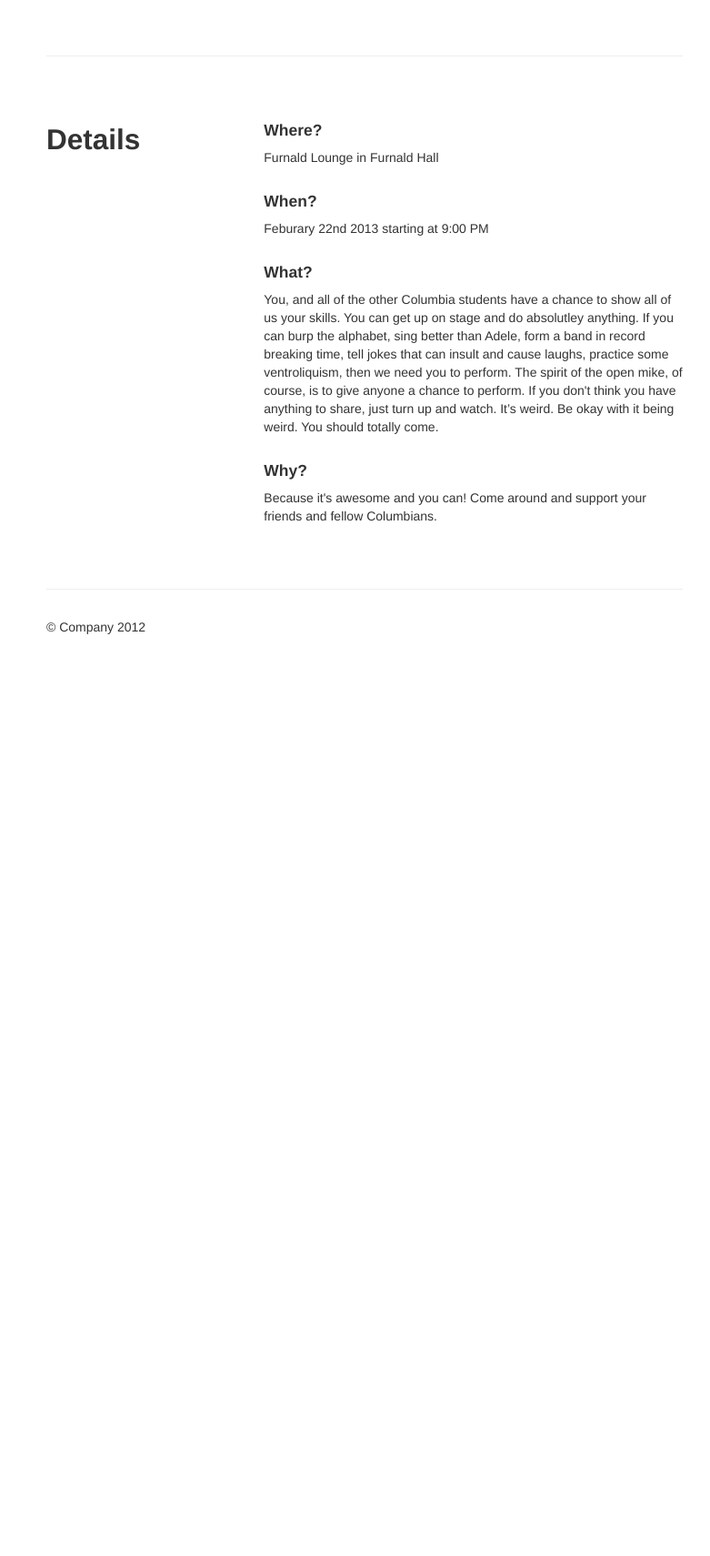
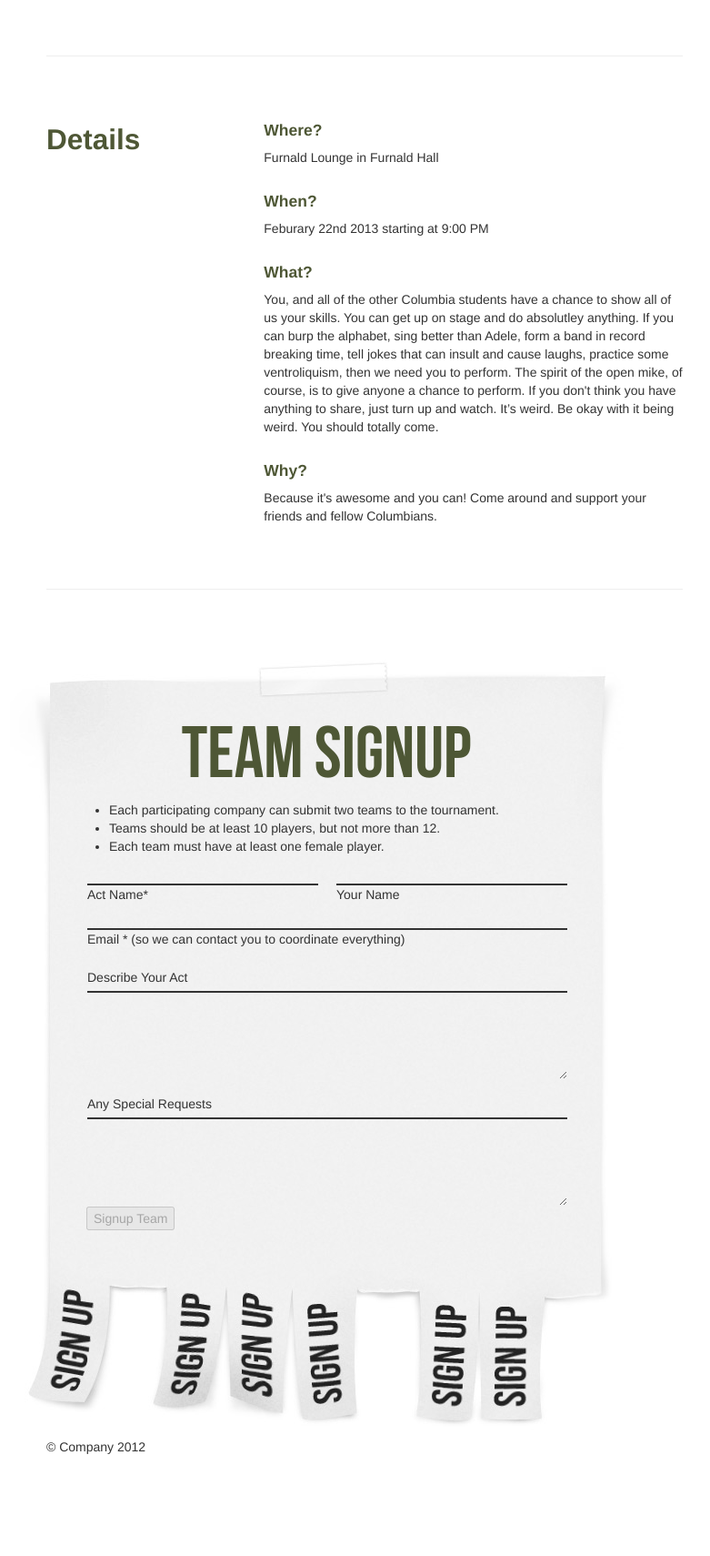
Before and after one commit to aramael/furnald-open-mic, a Django app: page / in a window 1280 px wide. Shown: the part 631-2341 px from the top of the page at 91% size, without its empty margins (239-1020 px from the left). Before the commit the page ends 1328 px from the top, so only its background shows below. Run offline with Django 3.2, Linux system fonts and the light colour scheme; some libraries are stand-ins or nearby versions.

Commit message:
Added Sign Up Form to System

```diff
--- a/static/css/front_page.css
+++ b/static/css/front_page.css
@@ -38,10 +38,70 @@ body {
 .nav .active .coloured {
     color: #ffffff !important;
 }
-.nav :not(.active) .coloured {
+.nav :not(.active) .coloured,
+h4.coloured,
+h2.coloured,
+h3.coloured {
     background: none !important;
 }
 
 p {
     font-family: helvetica,arial;
 }
+
+/* Sign-Up for Open Mike Night */
+
+div#signup {
+    background: transparent url("../img/paper.jpg") 0 0 no-repeat;
+    width: 528px;
+    height: 800px;
+    display: block;
+    padding: 71px 78px 0px 84px;
+    margin-left: -40px;
+    font-family: helvetica,arial;
+}
+
+div#signup h3 {
+    font: normal 80px/80px BebasNeueRegular, Helvetica, Arial, serif;
+    text-align: center;
+}
+
+div#signup table {
+    width: 528px;
+    border-collapse: collapse;
+}
+
+div#signup td {
+    width: 254px;
+}
+
+div#signup td.spacer {
+    width: auto;
+}
+
+div#signup input,
+#signup textarea{
+    width: 100%;
+    padding: 0px;
+    margin: 0px;
+    display: block;
+    background: transparent;
+    border: 0px;
+    border-bottom: 2px solid #333;
+    font: normal 14px/14px 'ArchitectsDaughterRegular', Georgia, Times, serif;
+    color: #666;
+    border-radius: 0;
+    box-shadow: none;
+}
+
+#signup textarea {
+    width: 508px;
+    padding: 10px;
+    height: 75px;
+    line-height: 20px;
+    border: 0px;
+    border-top: 2px solid #333;
+}
+.space-below label{
+    margin-top: 15px;
+}
--- a/templates/front_page.html
+++ b/templates/front_page.html
@@ -10,6 +10,9 @@
 
     <!-- Le styles -->
     <link href="{% static "css/libraries/bootstrap/bootstrap.min.css" %}" rel="stylesheet" media="screen">
+    <link href="{% static "css/carton.css" %}" rel="stylesheet" media="screen">
+    <link href="{% static "css/architects-daughter.css" %}" rel="stylesheet" media="screen">
+    <link href="{% static "css/bebas-neue.css" %}" rel="stylesheet" media="screen">
     <link href="{% static "css/front_page.css" %}" rel="stylesheet" media="screen">
 
     <!-- HTML5 shim, for IE6-8 support of HTML5 elements -->
@@ -42,25 +45,77 @@
         <div class="row-fluid marketing">
 
             <div class="span4">
-                <h2>Details</h2>
+                <h2 class="coloured">Details</h2>
             </div>
 
             <div class="span8">
-                <h4>Where?</h4>
+                <h4 class="coloured">Where?</h4>
                 <p>Furnald Lounge in Furnald Hall</p>
 
-                <h4>When?</h4>
+                <h4 class="coloured">When?</h4>
                 <p>Feburary 22nd 2013 starting at 9:00 PM</p>
 
-                <h4>What?</h4>
+                <h4 class="coloured">What?</h4>
                 <p>You, and all of the other Columbia students have a chance to show all of us your skills. You can get up on stage and do absolutley anything. If you can burp the alphabet, sing better than Adele, form a band in record breaking time, tell jokes that can insult and cause laughs, practice some ventroliquism, then we need you to perform. The spirit of the open mike, of course, is to give anyone a chance to perform. If you don't think you have anything to share, just turn up and watch. It’s weird. Be okay with it being weird. You should totally come.</p>
 
-                <h4>Why?</h4>
+                <h4 class="coloured">Why?</h4>
                 <p>Because it's awesome and you can! Come around and support your friends and fellow Columbians.</p>
             </div>
         </div>
 
         <hr>
+
+        <div class="row-fluid marketing">
+            <div id="signup">
+                <h3 class="coloured">Team Signup</h3>
+
+                <ul>
+                    <li>Each participating company can submit two teams to the tournament.</li>
+                    <li>Teams should be at least 10 players, but not more than 12.</li>
+                    <li>Each team must have at least one female player.</li>
+                </ul>
+
+                <form action="/new#signup-start" method="POST">
+
+                    <table>
+                        <tbody><tr>
+                            <td>
+                                <input type="text" name="company-name" value="">
+                                <label for="company-name">Act Name<span class="req">*</span></label>
+                            </td>
+                            <td class="spacer">&nbsp;</td>
+                            <td>
+                                <input type="text" name="company-twitter" value="">
+                                <label for="company-twitter">Your Name</label>
+                            </td>
+                        </tr>
+                        <tr>
+                            <td colspan="3">
+                                <input type="text" name="contact-email" value="">
+                                <label for="contact-email">Email <span class="req">*</span> (so we can contact you to coordinate everything)</label>
+                            </td>
+
+                        </tr>
+                        <tr class="space-below">
+                            <td colspan="3">
+                                <label for="team-image">Describe Your Act</label>
+                                <textarea></textarea>
+                            </td>
+                        </tr>
+                        <tr class="space-below">
+                            <td colspan="3">
+                                <label for="team-image">Any Special Requests</label>
+                                <textarea></textarea>
+                            </td>
+                        </tr>
+                        </tbody></table>
+
+                    <div class="pledge js-pledge"><span class="js-checkbox unchecked"></span>
+                    <button id="submit-team" type="submit" disabled="">Signup Team</button>
+
+                </form>
+            </div>
+        </div>
 
         <div class="footer">
             <p>© Company 2012</p>
```
Also changed, not shown: static/img/paper.jpg (added).
